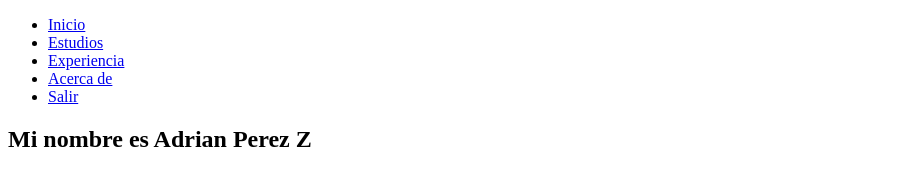
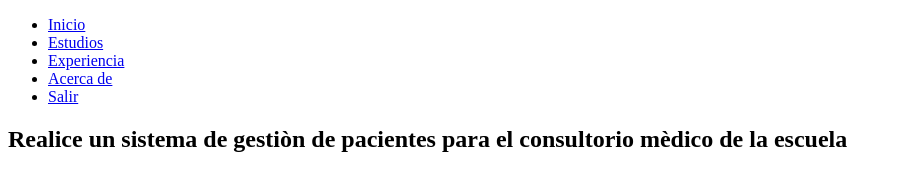
Before and after one commit to adrpzal/IDS, a plain HTML site: page 03-03-2025 tarea/experiencia.html in a window 1280 px wide. Shown: the whole page, without its empty margins (0-901 px from the left). Drawn offline with Linux system fonts and the light colour scheme.

```diff
--- a/03-03-2025 tarea/experiencia.html
+++ b/03-03-2025 tarea/experiencia.html
@@ -16,7 +16,7 @@
         </ul>
     </nav>
     <section>
-        <h1>Mi nombre es Adrian Perez Z</h1>
+        <h1>Realice un sistema de gestiòn de pacientes para el consultorio mèdico de la escuela</h1>
     </section>
 </body>
 </html>
```
Also changed, not shown: 03-03-2025 tarea/acerca.html (+1 -1 lines), 03-03-2025 tarea/estudios.html (+1 -1 lines).
